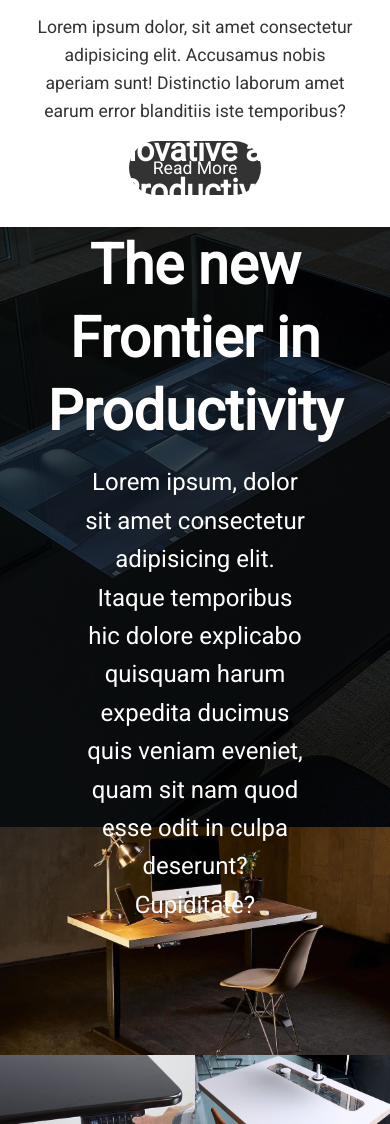
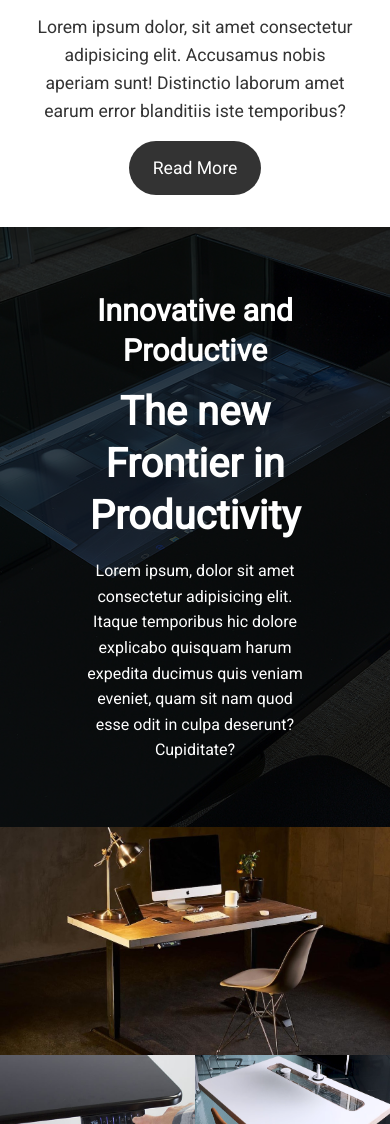
Before and after one commit to antaripgohain7671/SMD-io, a plain HTML site: page index.html in a window 390 px wide. Shown: the part 464-1588 px from the top of the page. Drawn offline with nearby package versions, Linux system fonts and the light colour scheme.

Commit message:
Update style.css

```diff
--- a/css/style.css
+++ b/css/style.css
@@ -275,7 +275,13 @@ img {
         margin: auto;
     }
     .overtext-inner h2{
-        font-size: 3.5rem;
+        font-size: 2.5rem;
+    }
+    .overtext-inner h3{
+        font-size: 1.9rem;
+    }
+    .overtext-inner p{
+        font-size: 1rem;
     }
     .gal .gallery{
         grid-template-columns: repeat(2,1fr);
```
